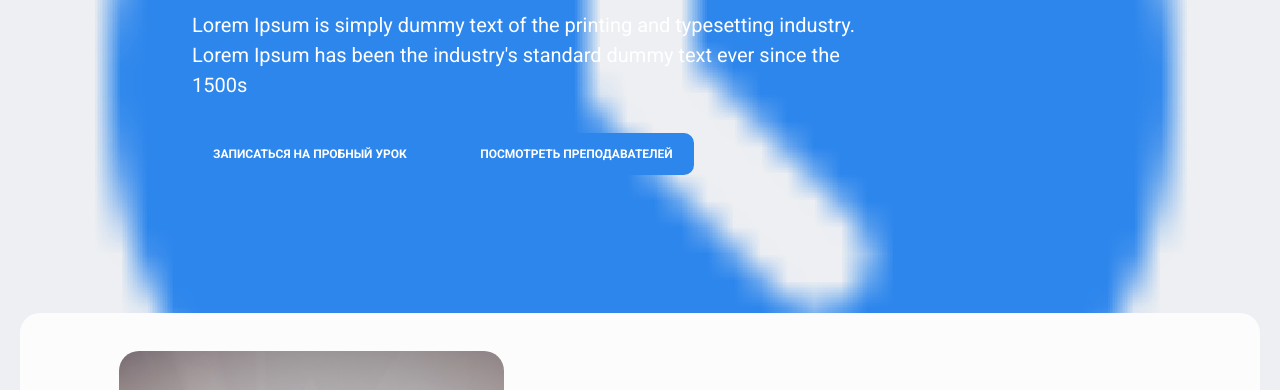
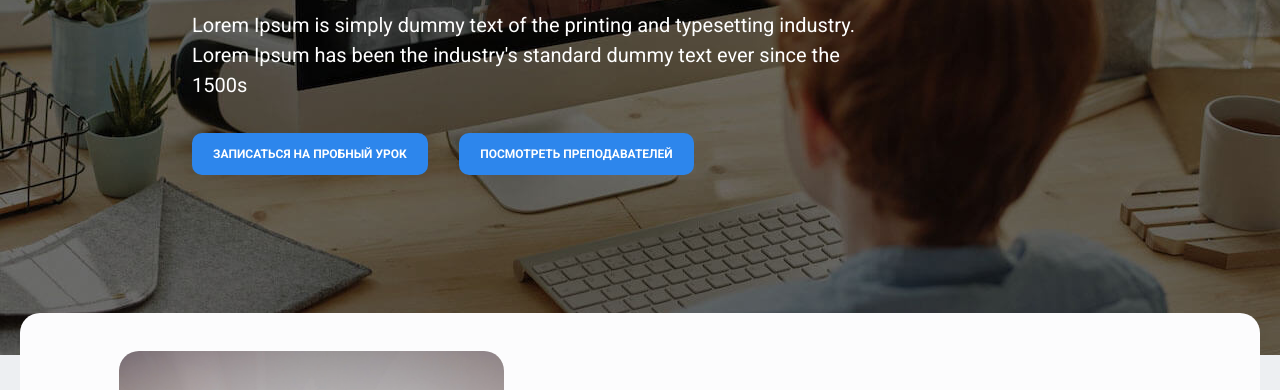
Before and after one commit to dorogan1510/englishSchoolSite, a website built with webpack: page index.html in a window 1280 px wide. Shown: the part 195-585 px from the top of the page. Built offline with nearby package versions, Linux system fonts and the light colour scheme.

Commit message:
Second commit

```diff
--- a/src/sass/1.header.scss
+++ b/src/sass/1.header.scss
@@ -1,7 +1,7 @@
 header {
     height: 550px;
 
-    background-image: url('../img/clock-blue.png');
+    background: url('../img/bg.jpg');
     background-repeat: no-repeat;
     background-position: center center;
     background-attachment: fixed;
```
Also changed, not shown: style.css.
